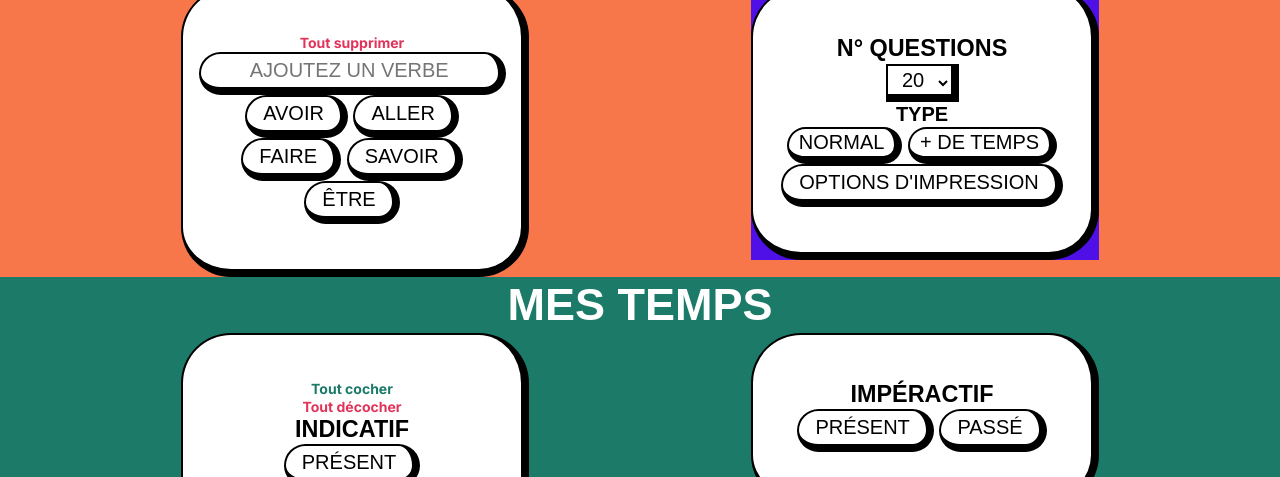
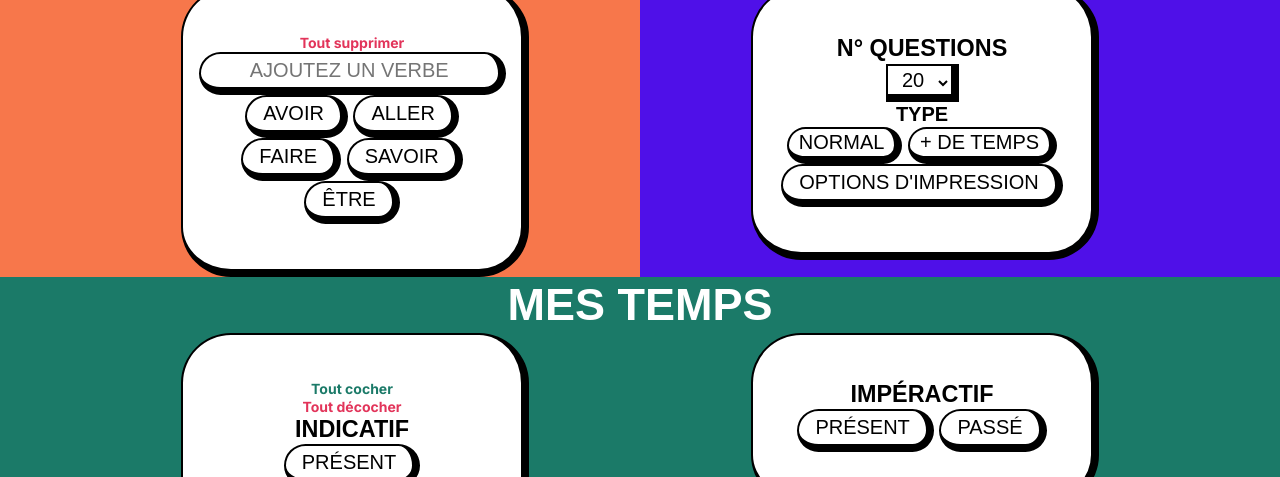
Before and after one commit to matilderibeiro/tatitotu, a website built with Parcel: page src/index.html in a window 1280 px wide. Shown: the part 677-1154 px from the top of the page. Built offline with nearby package versions, Linux system fonts and the light colour scheme; a web font is replaced by a local one.

Commit message:
scc suite codage

```diff
--- a/src/scss/_base.scss
+++ b/src/scss/_base.scss
@@ -4,12 +4,12 @@
 
 :root {
   --black: #000000;
-  --white: #FFFFFF;
-  --purple: #4F10E8;
-  --pink: #E2345A;
-  --green: #1B7A68;
-  --orange: #F7774B;
-  --yellow: #FFC552;
+  --white: #ffffff;
+  --purple: #4f10e8;
+  --pink: #e2345a;
+  --green: #1b7a68;
+  --orange: #f7774b;
+  --yellow: #ffc552;
 }
 
 /* ====================================
@@ -83,9 +83,18 @@ nav {
   padding: 24px 0 24px;
 }
 
-.verb-background,
 .verb {
   background: var(--orange);
+}
+
+.verb-background {
+  background: linear-gradient(
+    90deg,
+    rgba(247, 119, 75, 1) 0%,
+    rgba(247, 119, 75, 1) 50%,
+    rgba(79, 16, 232, 1) 50%,
+    rgba(79, 16, 232, 1) 100%
+  );
 }
 
 .options-background,
```
